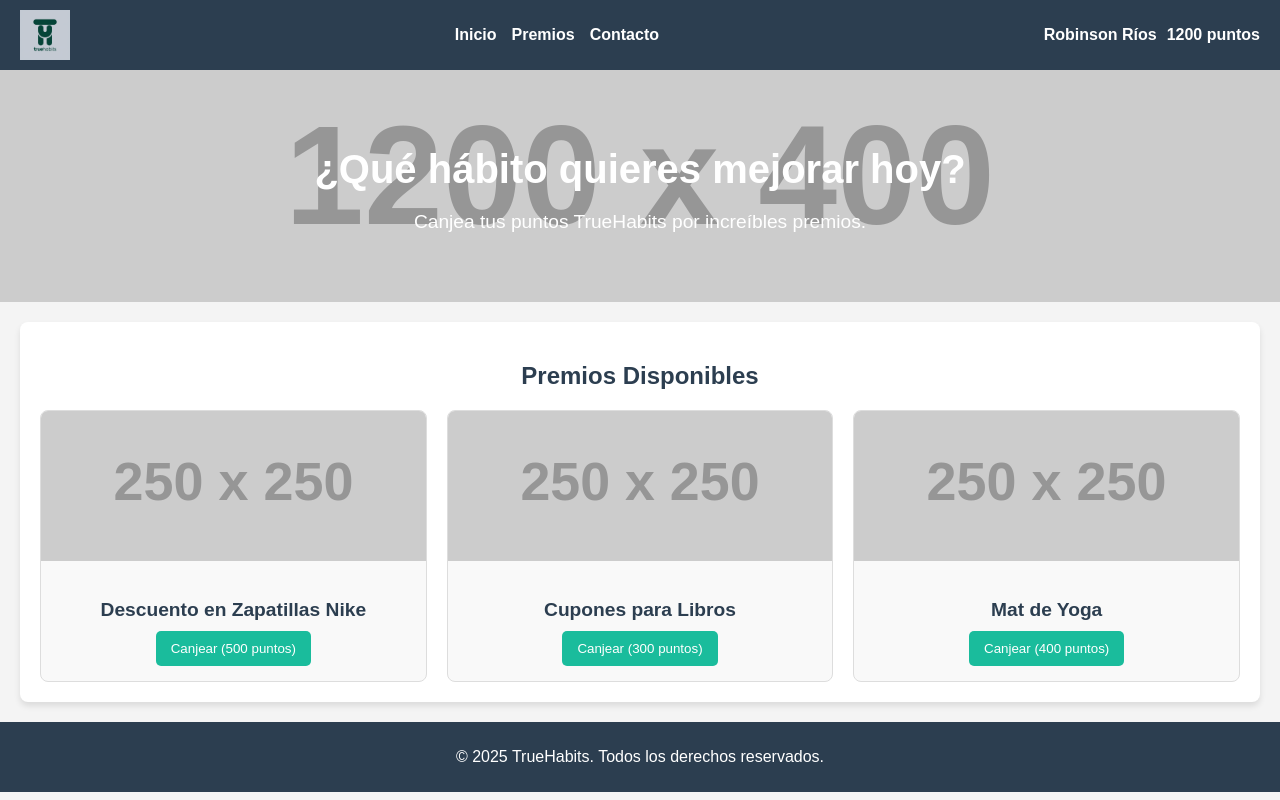
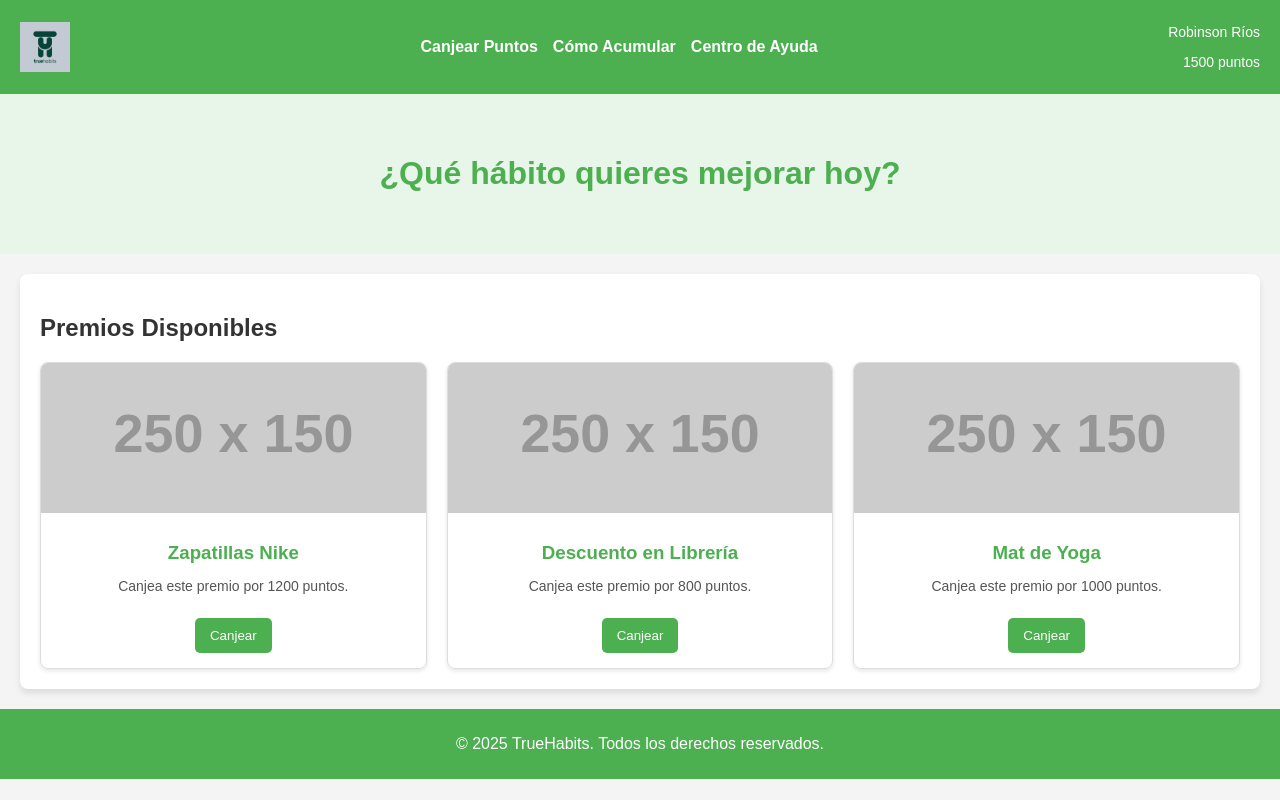
Before and after one commit to RobinsonRiosV/web-premios, a plain HTML site: page index.html in a window 1280 px wide. Drawn offline with Linux system fonts and the light colour scheme; placeholder pictures from the web are drawn by us.

Commit message:
Update index.html

```diff
--- a/index.html
+++ b/index.html
@@ -3,9 +3,8 @@
 <head>
   <meta charset="UTF-8">
   <meta name="viewport" content="width=device-width, initial-scale=1.0">
-  <title>TrueHabits - ¿Qué quieres canjear hoy?</title>
+  <title>TrueHabits - Canje de Premios</title>
   <style>
-    /* Estilos generales */
     body {
       font-family: Arial, sans-serif;
       margin: 0;
@@ -13,12 +12,8 @@
       background-color: #f4f4f4;
       color: #333;
     }
-    a {
-      text-decoration: none;
-      color: inherit;
-    }
     header {
-      background-color: #2c3e50;
+      background-color: #4CAF50;
       color: white;
       padding: 10px 20px;
       display: flex;
@@ -34,39 +29,24 @@
     }
     nav a {
       color: white;
+      text-decoration: none;
       font-weight: bold;
-      transition: color 0.3s;
     }
     nav a:hover {
-      color: #1abc9c;
+      text-decoration: underline;
     }
     .user-info {
-      display: flex;
-      align-items: center;
-      gap: 10px;
+      font-size: 14px;
+      text-align: right;
     }
-    .user-info span {
-      font-weight: bold;
-    }
-
-    /* Banner principal */
     .banner {
-      background-image: url('https://via.placeholder.com/1200x400'); /* Cambia esta URL por una imagen motivadora */
-      background-size: cover;
-      background-position: center;
-      color: white;
+      background-color: #e8f5e9;
       text-align: center;
-      padding: 50px 20px;
+      padding: 40px 20px;
     }
     .banner h1 {
-      font-size: 2.5rem;
-      margin-bottom: 10px;
+      color: #4CAF50;
     }
-    .banner p {
-      font-size: 1.2rem;
-    }
-
-    /* Sección de premios */
     .container {
       max-width: 1200px;
       margin: 20px auto;
@@ -75,116 +55,107 @@
       border-radius: 8px;
       box-shadow: 0 4px 6px rgba(0, 0, 0, 0.1);
     }
-    .section-title {
-      text-align: center;
-      color: #2c3e50;
-      margin-bottom: 20px;
-    }
     .prizes {
       display: grid;
       grid-template-columns: repeat(auto-fit, minmax(250px, 1fr));
       gap: 20px;
     }
-    .prize-card {
+    .prize {
       border: 1px solid #ddd;
       border-radius: 8px;
       overflow: hidden;
-      background-color: #f9f9f9;
-      transition: transform 0.3s, box-shadow 0.3s;
+      box-shadow: 0 2px 4px rgba(0, 0, 0, 0.1);
+      transition: transform 0.2s, box-shadow 0.2s;
     }
-    .prize-card:hover {
+    .prize:hover {
       transform: translateY(-5px);
       box-shadow: 0 6px 10px rgba(0, 0, 0, 0.15);
     }
-    .prize-card img {
+    .prize img {
       width: 100%;
       height: 150px;
       object-fit: cover;
     }
-    .prize-card .info {
+    .prize-content {
       padding: 15px;
       text-align: center;
     }
-    .prize-card h3 {
-      font-size: 1.2rem;
-      margin-bottom: 10px;
-      color: #2c3e50;
+    .prize-content h3 {
+      margin: 10px 0;
+      color: #4CAF50;
     }
-    .prize-card button {
-      background-color: #1abc9c;
+    .prize-content p {
+      font-size: 14px;
+      color: #555;
+    }
+    .prize-content button {
+      background-color: #4CAF50;
       color: white;
       border: none;
       padding: 10px 15px;
       border-radius: 5px;
       cursor: pointer;
-      transition: background-color 0.3s;
+      margin-top: 10px;
     }
-    .prize-card button:hover {
-      background-color: #16a085;
+    .prize-content button:hover {
+      background-color: #45a049;
     }
-
-    /* Footer */
     footer {
-      background-color: #2c3e50;
+      background-color: #4CAF50;
       color: white;
       text-align: center;
-      padding: 10px 20px;
+      padding: 10px 0;
       margin-top: 20px;
     }
   </style>
 </head>
 <body>
-  <!-- Cabecera -->
   <header>
-    <img src="https://robinsonriosv.github.io/web-premios/Logo2.png" alt="TrueHabits Logo">
+    <img src="https://raw.githubusercontent.com/RobinsonRiosV/web-premios/main/Logo2.png" alt="TrueHabits Logo">
     <nav>
-      <a href="#">Inicio</a>
-      <a href="#">Premios</a>
-      <a href="#">Contacto</a>
+      <a href="#">Canjear Puntos</a>
+      <a href="#">Cómo Acumular</a>
+      <a href="#">Centro de Ayuda</a>
     </nav>
     <div class="user-info">
-      <span>Robinson Ríos</span>
-      <span>1200 puntos</span>
+      <p>Robinson Ríos</p>
+      <p>1500 puntos</p>
     </div>
   </header>
-
-  <!-- Banner principal -->
   <div class="banner">
     <h1>¿Qué hábito quieres mejorar hoy?</h1>
-    <p>Canjea tus puntos TrueHabits por increíbles premios.</p>
   </div>
-
-  <!-- Sección de premios -->
-  <div class="container">
-    <h2 class="section-title">Premios Disponibles</h2>
+  <main class="container">
+    <h2>Premios Disponibles</h2>
     <div class="prizes">
-      <div class="prize-card">
-        <img src="https://via.placeholder.com/250" alt="Zapatillas Nike">
-        <div class="info">
-          <h3>Descuento en Zapatillas Nike</h3>
-          <button>Canjear (500 puntos)</button>
+      <div class="prize">
+        <img src="https://via.placeholder.com/250x150" alt="Zapatillas Nike">
+        <div class="prize-content">
+          <h3>Zapatillas Nike</h3>
+          <p>Canjea este premio por 1200 puntos.</p>
+          <button>Canjear</button>
         </div>
       </div>
-      <div class="prize-card">
-        <img src="https://via.placeholder.com/250" alt="Cupones para Libros">
-        <div class="info">
-          <h3>Cupones para Libros</h3>
-          <button>Canjear (300 puntos)</button>
+      <div class="prize">
+        <img src="https://via.placeholder.com/250x150" alt="Descuento Librería">
+        <div class="prize-content">
+          <h3>Descuento en Librería</h3>
+          <p>Canjea este premio por 800 puntos.</p>
+          <button>Canjear</button>
         </div>
       </div>
-      <div class="prize-card">
-        <img src="https://via.placeholder.com/250" alt="Mat de Yoga">
-        <div class="info">
+      <div class="prize">
+        <img src="https://via.placeholder.com/250x150" alt="Mat de Yoga">
+        <div class="prize-content">
           <h3>Mat de Yoga</h3>
-          <button>Canjear (400 puntos)</button>
+          <p>Canjea este premio por 1000 puntos.</p>
+          <button>Canjear</button>
         </div>
       </div>
     </div>
-  </div>
-
-  <!-- Pie de página -->
+  </main>
   <footer>
-    <p>© 2025 TrueHabits. Todos los derechos reservados.</p>
+    <p>&copy; 2025 TrueHabits. Todos los derechos reservados.</p>
   </footer>
 </body>
 </html>
```
